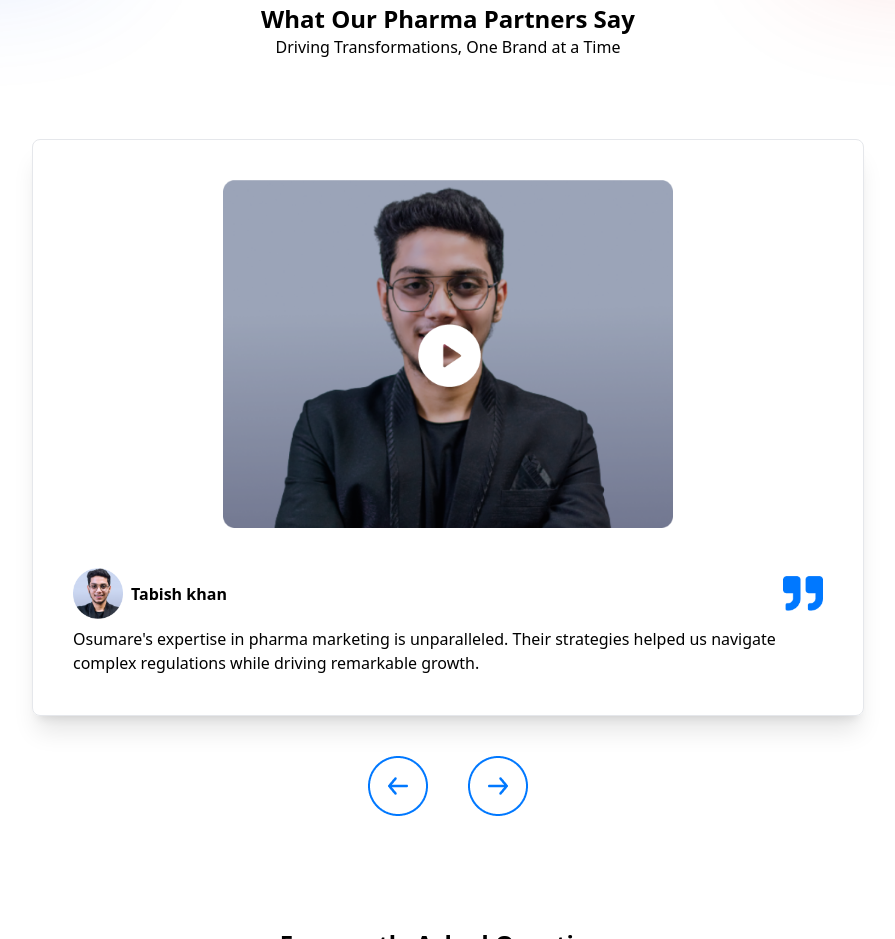
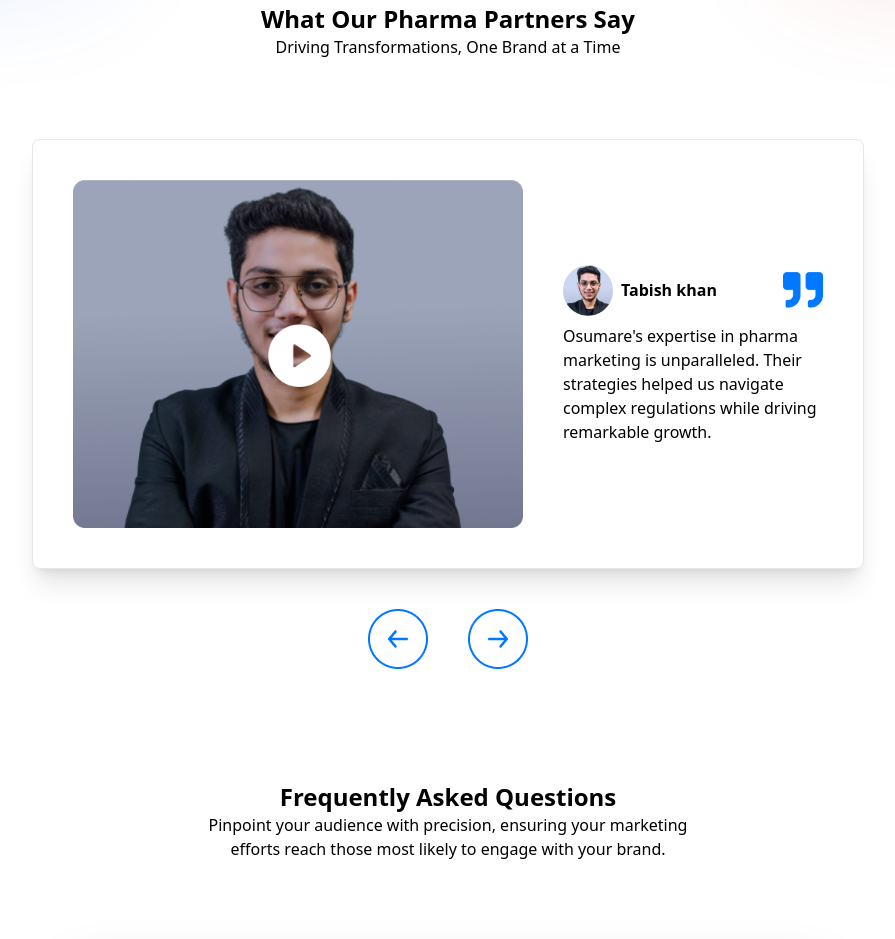
Before and after one commit to pratikrajverma/Qsumare-frontend, a website: page src/index.html in a window 1280 px wide. Shown: the part 5881-6820 px from the top of the page, without its empty margins (192-1087 px from the left). Drawn offline with Linux system fonts and the light colour scheme; files whose address does not match are found by name.

Commit message:
last stylling

```diff
--- a/src/index.html
+++ b/src/index.html
@@ -280,10 +280,10 @@
          <p class="text-2xl font-bold mt-28">What Our Pharma Partners Say</p>
          <p>Driving Transformations, One Brand at a Time</p>
 
-         <div class="flex flex-wrap justify-center mt-20 items-center p-10 gap-10 shadow-xl rounded-lg border w-[65%]">
+         <div class="lg:flex   justify-center mt-20 items-center lg:p-10 p-5 gap-10  shadow-xl rounded-lg border w-[70] lg:w-[65%]">
             <img src="./public/Video.png" width="450" />
 
-            <div class="flex flex-col gap-2 ">
+            <div class="flex flex-col gap-2 lg:mt-0 mt-10">
                <div class="flex  items-center justify-between">
                   <div class="flex gap-2 items-center ">
                      <div><img src="./public/Avatar of team.png" width="50" /></div>
```
Also changed, not shown: src/output.css.
